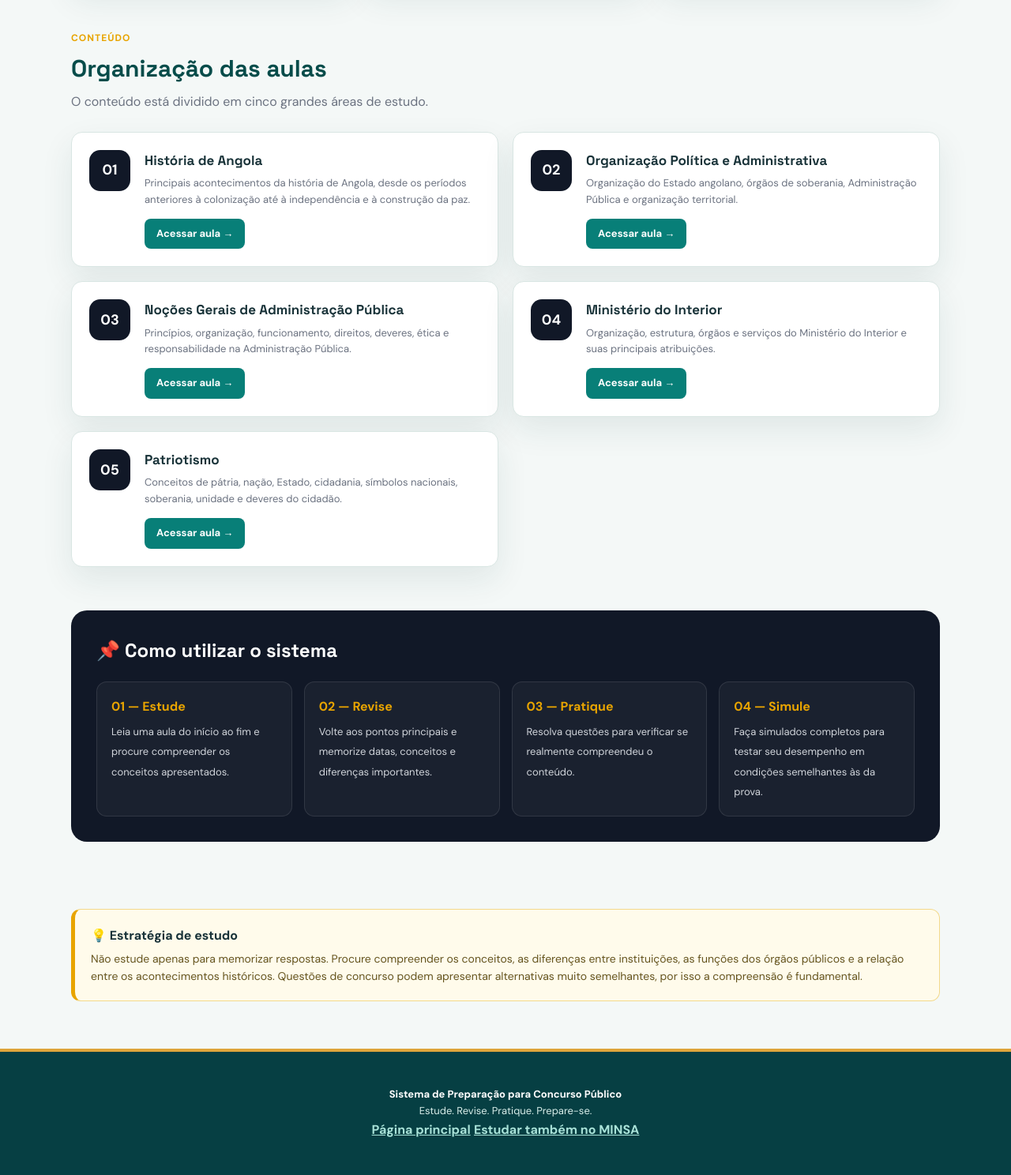
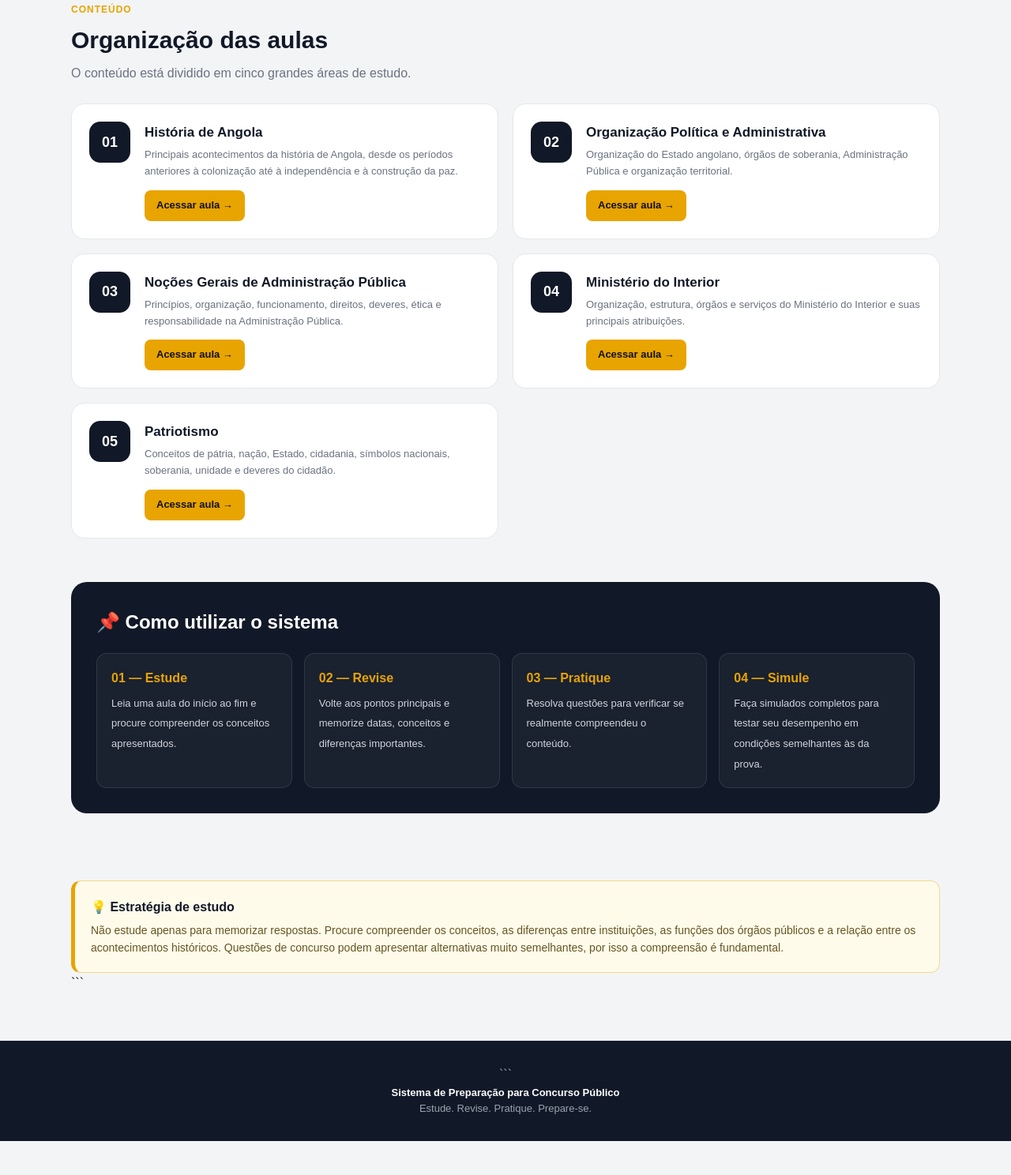
Before and after one commit to nauroeliashutambala/concursos, a plain HTML site: page minint/index.html in a window 1280 px wide. Shown: the part 1257-2745 px from the top of the page at 79% size. After the commit the page ends 2702 px from the top, so only its background shows below. Drawn offline with Linux system fonts and the light colour scheme.

Commit message:
Add files via upload

````diff
--- a/minint/index.html
+++ b/minint/index.html
@@ -7,7 +7,6 @@
 
 <title>Preparação para Concurso Público</title>
 
-<link rel="stylesheet" href="styles.css">
 <style>
     * {
         box-sizing: border-box;
@@ -384,6 +383,7 @@
         }
     }
 </style>
+```
 
 </head>
 
@@ -392,6 +392,7 @@
 <header>
     <div class="header-content">
 
+```
     <div class="badge">
         📚 SISTEMA DE PREPARAÇÃO
     </div>
@@ -405,16 +406,14 @@
         de forma progressiva, objetiva e prática para a prova.
     </p>
 
-    <div class="hero-actions">
-        <a href="#aulas" class="primary">Começar pelas aulas →</a>
-        <a href="../minsa/index.html" class="secondary">Explorar o MINSA →</a>
-    </div>
+</div>
+```
 
-</div>
 </header>
 
 <main class="container">
 
+```
 <!-- APRESENTAÇÃO -->
 <div class="intro">
 
@@ -520,7 +519,7 @@
     </div>
 
 
-    <div class="lessons" id="aulas">
+    <div class="lessons">
 
         <!-- AULA 1 -->
         <article class="lesson">
@@ -709,23 +708,23 @@
     </div>
 
 </section>
+```
 
 </main>
 
 <footer>
 
+```
 <p>
     <strong>Sistema de Preparação para Concurso Público</strong>
 </p>
 
-<p>Estude. Revise. Pratique. Prepare-se.</p>
+<p>
+    Estude. Revise. Pratique. Prepare-se.
+</p>
 
-<nav class="footer-links" aria-label="Navegação entre materiais">
-    <a href="../index.html">Página principal</a>
-    <a href="../minsa/index.html">Estudar também no MINSA</a>
-</nav>
+
 </footer>
 
-<script src="study-tools.js"></script>
 </body>
 </html>
````
